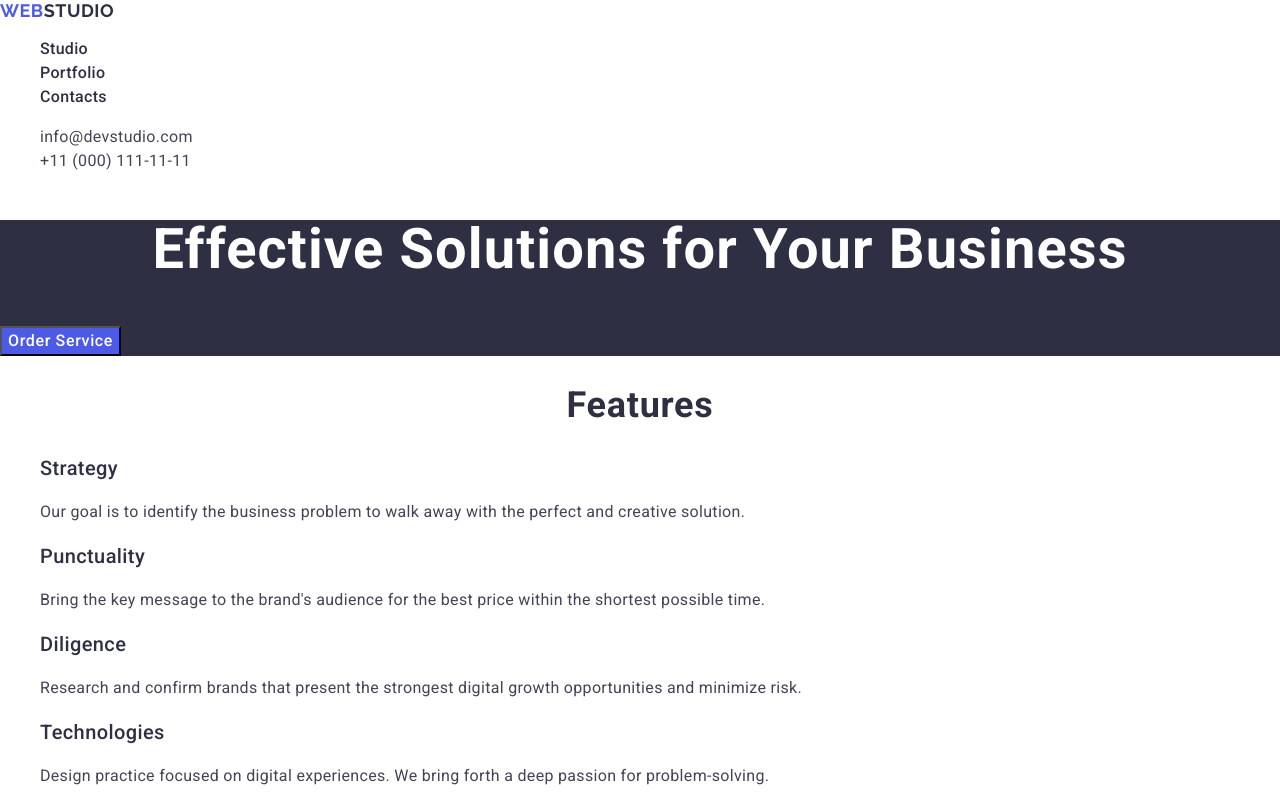
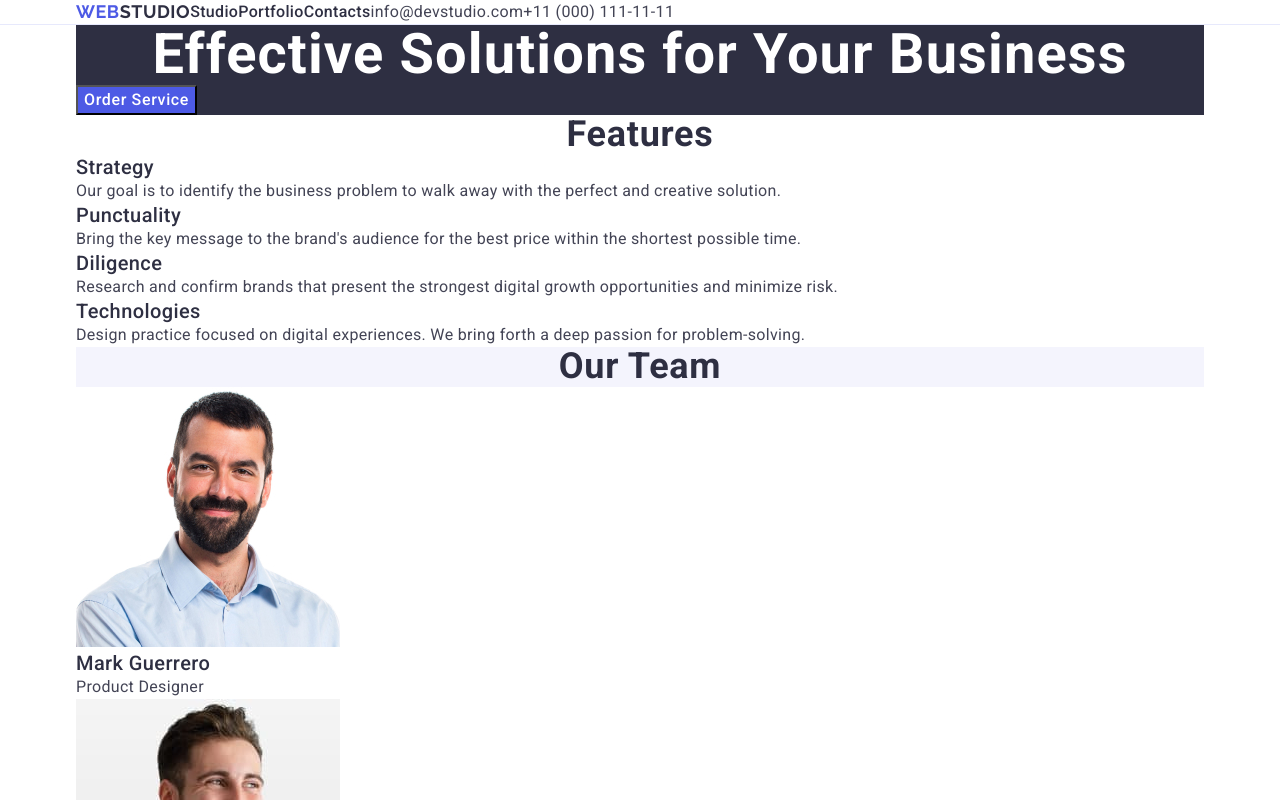
Before and after one commit to Lobash1/goit-markup-hw-03, a plain HTML site: page index.html in a window 1280 px wide. Shown: the top 800 px of the page. Drawn offline with nearby package versions, Linux system fonts and the light colour scheme.

Commit message:
add initial files

```diff
--- a/css/styles.css
+++ b/css/styles.css
@@ -4,12 +4,42 @@ body {
     background-color: #fff;
 }
 
+/* ---------------reset---------------------------- */
+
 ul, ol {
     list-style-type: none;
+    margin: 0;
+    padding: 0;
 }
+
+h1, h2, h3, h4, h5, h6, p {
+    margin: 0;
+}
+
 a {
     text-decoration: none;
 }
+
+.container {
+    max-width: 1158px;
+    padding: 0 15px;
+    margin: 0 auto;
+}
+/* -----------------------header--------------------------------- */
+.page-header {
+    border-bottom: 1px solid #e7e9fc;
+}
+
+.header-container {
+    display: flex;
+    align-items: center;
+}
+
+.header-nav {
+    display: flex;
+    align-items: center;
+}
+
 .logo {
     font-family: "Raleway", sans-serif;
         font-weight: 700;
@@ -19,12 +49,18 @@ a {
         text-transform: uppercase;
         color: #4d5ae5;
 }
+
 .header-logo .logo-part {
     color: #2e2f42;
 }
 
 .footer-logo .logo-part {
     color: #f4f4fd;
+}
+
+.nav-list {
+    display: flex;
+    align-items: center;
 }
 
 .nav-links {
@@ -34,21 +70,31 @@ a {
         letter-spacing: 0.02em;
         color: #2e2f42;
 }
+
 .nav-links:hover,
 .nav-links:focus,
 .contacts-links:hover,
 .contacts-links:focus {
     color: #404bbf;
 }
+
 .contacts {
     font-style: normal;
 }
+
+.contacts-list {
+    display: flex;
+    align-items: center;
+}
+
 .contacts-links {
         font-size: 16px;
         line-height: 1.5;
         letter-spacing: 0.02em;
         color: #434455;
 }
+
+/* ___________________________main___________________________ */
 .section-page {
     background-color: #2e2f42;
 }
@@ -104,6 +150,8 @@ color: #fff;
 .list-photo {
    text-transform: capitalize;}
 
+   /* -------------------------------footer------------------------------- */
+
 .page-footer {
     background-color: #2e2f42;
 }
--- a/index.html
+++ b/index.html
@@ -18,6 +18,7 @@
 </head>
 <body>
     <header class="page-header">
+        <div class="container header-container">
     <nav class="header-nav">
         <a class="logo header-logo" href="./index.html">Web<span class="logo-part">Studio</span></a>
         <ul class="nav-list">
@@ -32,8 +33,11 @@
             <li class="contacts-item"><a class="contacts-links" href="tel:+110001111111">+11 (000) 111-11-11</a></li>
         </ul>
     </address>
+    </div>
     </header>
+
     <main>
+        <div class="container">
         <section class="section-page">
 <h1 class="page-title">Effective Solutions for Your Business</h1>
 <button class="button" type="button">Order Service</button>
@@ -133,10 +137,13 @@
             </li>
         </ul>
      </section>
+    </div>
     </main>
     <footer class="page-footer">
+        <div class="container">
         <a class="logo footer-logo" href="./index.html">Web<span class="logo-part">Studio</span></a>
         <p class="text-footer">Increase the flow of customers and sales for your business with digital marketing & growth solutions.</p>
+        </div>
     </footer>
 </body>
 </html>
```
